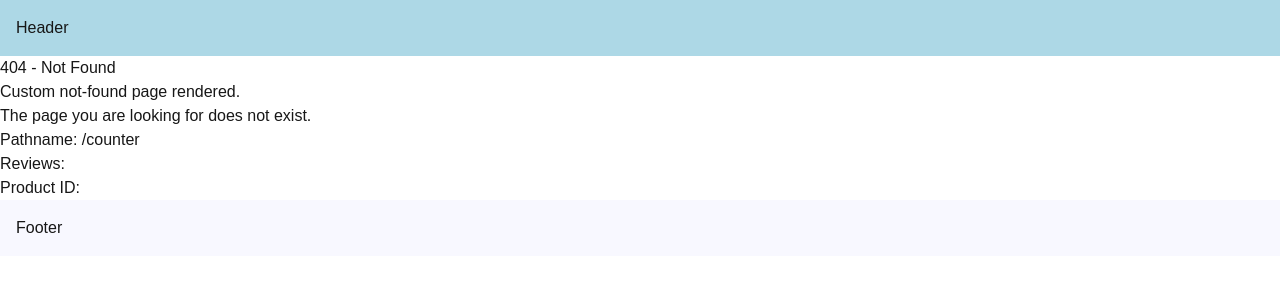
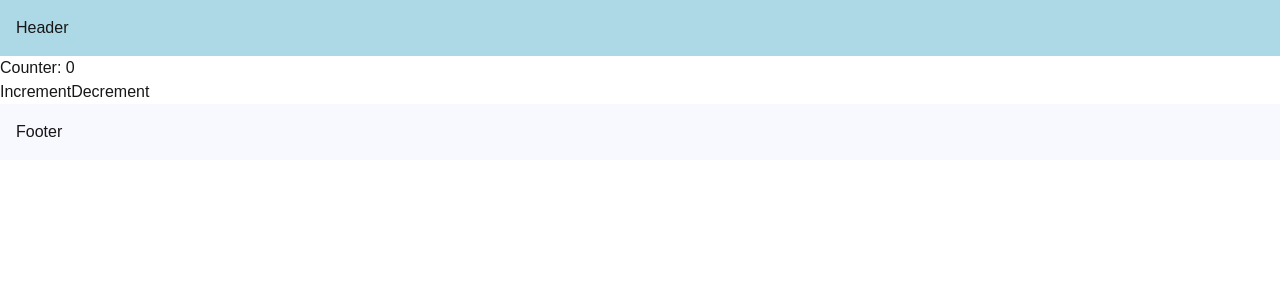
Before and after one commit to AKLIGO/Bases_Next_Js, a Next.js app: page /counter in a window 1280 px wide. Before the commit this address had no page. Shown: the top 300 px of the page. Built offline with nearby package versions, Linux system fonts and the light colour scheme.

Commit message:
metadonnee de routage

```diff
--- /dev/null
+++ b/app/counter/counter.tsx
@@ -0,0 +1,20 @@
+"use client";
+
+import { useState } from "react";
+
+
+// export const metadata={
+//     title:"Counter page",
+//     description:"This is counter page"
+//  }
+
+export function Counter(){
+    const [count, setCount] = useState(0);
+
+    return <div>
+        <h2>Counter: {count}</h2>
+        <button onClick={()=>setCount(count+1)}>Increment</button>
+        <button onClick={()=>setCount(count-1)}>Decrement</button>
+    </div>
+
+}
--- /dev/null
+++ b/app/counter/page.tsx
@@ -0,0 +1,17 @@
+
+import { Counter } from "./counter";
+
+
+export const metadata={
+    title:"Counter page",
+    description:"This is counter page"
+ }
+
+export default function CounterPage(){
+
+
+    return <div>
+       <Counter />
+    </div>
+
+}
--- a/app/products/[productId]/page.tsx
+++ b/app/products/[productId]/page.tsx
@@ -1,5 +1,20 @@
+import { Metadata } from "next"
+
+
+type Props = {
+    params: Promise<{ productId: string }>;
+}
+
+export const generateMetadata = async ({params,}: Props): Promise<Metadata> => {
+    const id=(await params).productId;
+    return {
+        title:`Product ${id} details page`,
+        description:`This is the details page for product ${id}`
+    }
+}
+
 export default async function ProductDetails(
-    { params }: { params: { productId: string }     }
+    { params }: Props
 ){
     const productId =(await params).productId
     return <h2>
```
